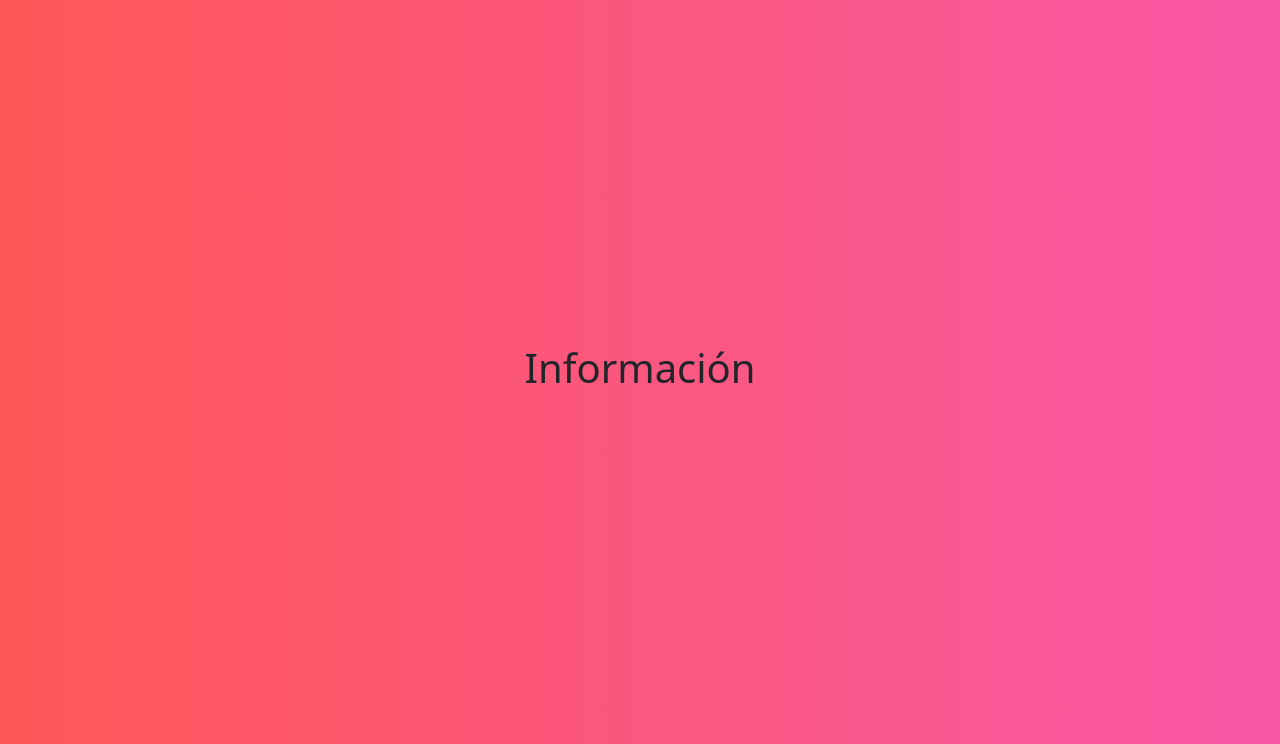
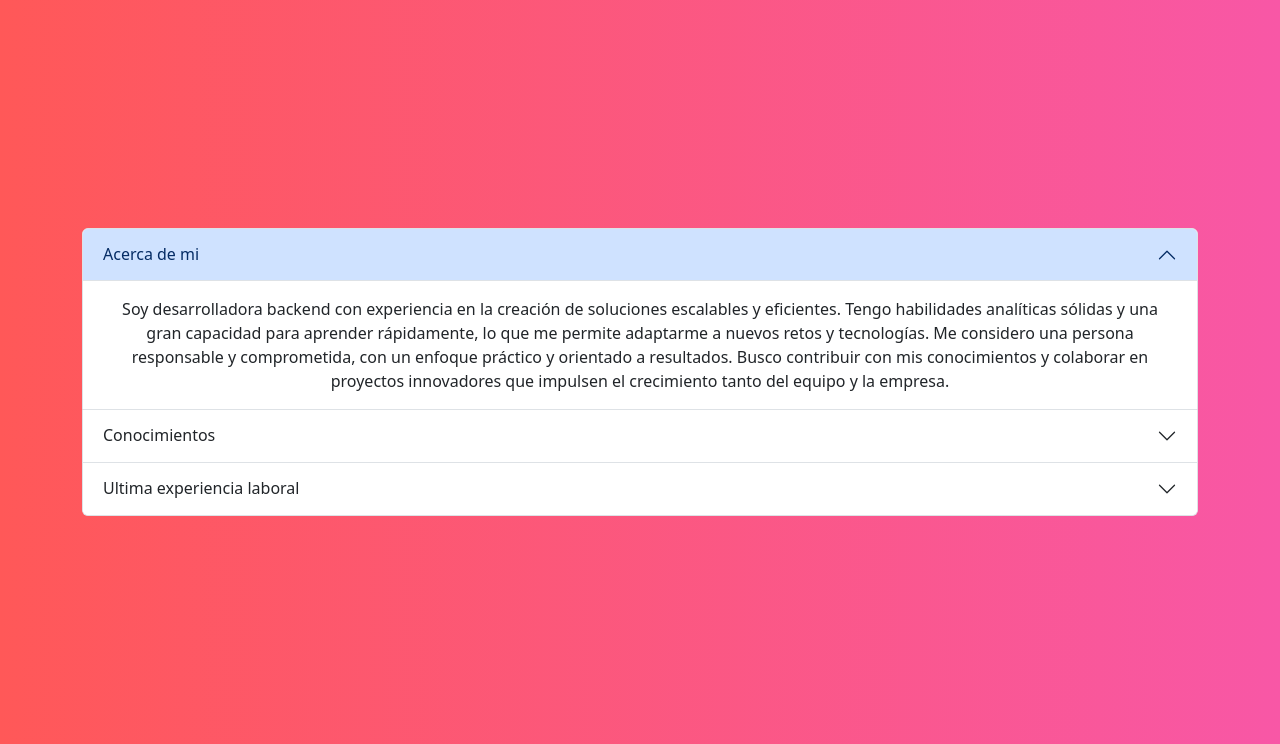
Before and after one commit to AndreaGonzalez14/AppPicoPlaca, a Flask app: page /information in a window 1280 px wide. Shown: the part 56-800 px from the top of the page. Run offline with Flask 3, Linux system fonts and the light colour scheme; some libraries are stand-ins or nearby versions.

Commit message:
Add code for about

```diff
--- a/templates/about.html
+++ b/templates/about.html
@@ -3,7 +3,67 @@
 {% block content %}
 
 <div class="container text-center">
-    <h1>Información</h1>
+    <div class="accordion" id="accordionPanelsStayOpenExample">
+  <div class="accordion-item">
+    <h2 class="accordion-header">
+      <button class="accordion-button" type="button" data-bs-toggle="collapse" data-bs-target="#panelsStayOpen-collapseOne" aria-expanded="true" aria-controls="panelsStayOpen-collapseOne">
+        Acerca de mi
+      </button>
+    </h2>
+    <div id="panelsStayOpen-collapseOne" class="accordion-collapse collapse show">
+      <div class="accordion-body">
+          Soy desarrolladora backend con experiencia en la creación de soluciones escalables y eficientes. Tengo habilidades analíticas sólidas y una gran capacidad para aprender rápidamente, lo que me permite adaptarme a nuevos retos y tecnologías.
+Me considero una persona responsable y comprometida, con un enfoque práctico y orientado a resultados. Busco contribuir con mis conocimientos y colaborar en proyectos innovadores que impulsen el crecimiento tanto del equipo y la empresa.
+      </div>
+    </div>
+  </div>
+  <div class="accordion-item">
+    <h2 class="accordion-header">
+      <button class="accordion-button collapsed" type="button" data-bs-toggle="collapse" data-bs-target="#panelsStayOpen-collapseTwo" aria-expanded="false" aria-controls="panelsStayOpen-collapseTwo">
+        Conocimientos
+      </button>
+    </h2>
+    <div id="panelsStayOpen-collapseTwo" class="accordion-collapse collapse">
+      <div class="accordion-body" style="text-align: left">
+          <ul>
+                <li>Python (Django, Flask, FastAPI)</li>
+                <li>JavaScript (Node.js, Next.js)</li>
+                <li>Bases de Datos(PostgreSQL, MySQL, MongoDB)</li>
+                <li>HTML - CSS</li>
+                <li>Git (GitHub, GitLab)</li>
+                <li>PHP (Laravel)</li>
+                <li>Metodologías Ágiles (Scrum, Kanban, Jira)</li>
+                <li>Patrones de diseño, clean code y principios SOLID</li>
+          </ul>
+      </div>
+    </div>
+  </div>
+  <div class="accordion-item">
+    <h2 class="accordion-header">
+      <button class="accordion-button collapsed" type="button" data-bs-toggle="collapse" data-bs-target="#panelsStayOpen-collapseThree" aria-expanded="false" aria-controls="panelsStayOpen-collapseThree">
+        Ultima experiencia laboral
+      </button>
+    </h2>
+    <div id="panelsStayOpen-collapseThree" class="accordion-collapse collapse">
+        <div class="accordion-body" style="text-align: left">
+            Formé parte del equipo de desarrollo de software Backend, contribuyendo a la resolución de problemas,
+            mejoras y nuevas implementaciones en las aplicaciones de la empresa. <br>
+            <strong>Desarrollo Backend (Python - Django):</strong> Participación activa en el diseño e implementación de
+            nuevas funcionalidades, con un enfoque en la escalabilidad, rendimiento y eficiencia utilizando Python y
+            Django.<br>
+            <strong>Resolución de errores:</strong> Diagnóstico y corrección de problemas técnicos, asegurando un
+            funcionamiento estable del sistema mediante la solución de fallos en el código y la mejora continua de la
+            calidad del software.<br>
+            <strong>Metodologías ágiles:</strong> Colaboración en un entorno ágil (Scrum/Kanban), contribuyendo a
+            entregas rápidas y de alta calidad, y participando activamente en reuniones de planificación y revisiones de
+            sprint.<br>
+            <strong>Tecnologías y herramientas:</strong> Uso de herramientas como Git para control de versiones, AWS S3
+            para almacenamiento y PostgreSQL para la gestión eficiente de bases de datos.
+
+        </div>
+    </div>
+  </div>
+</div>
 
 </div>
 
```
